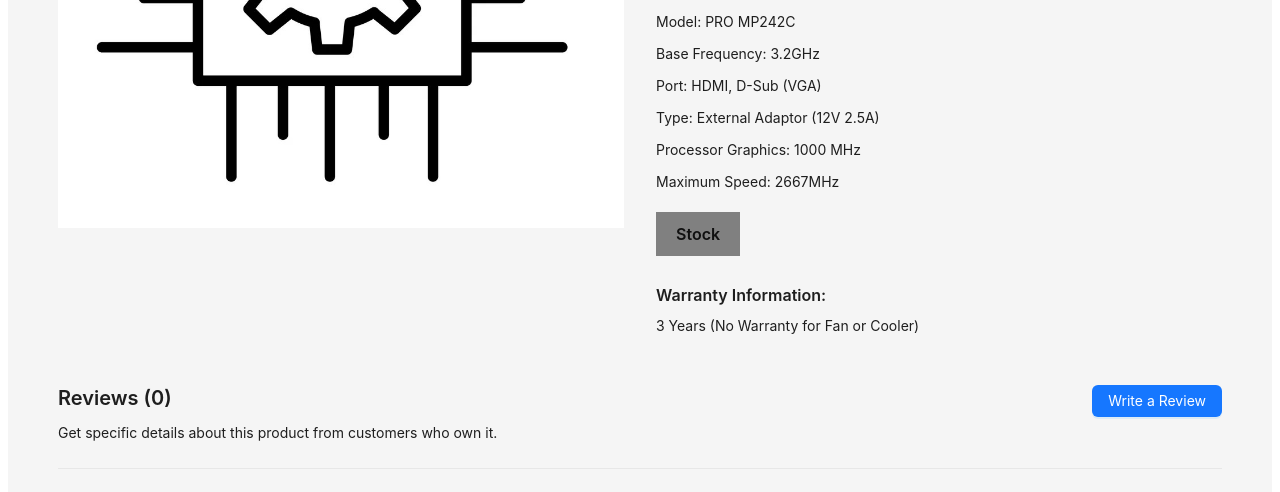
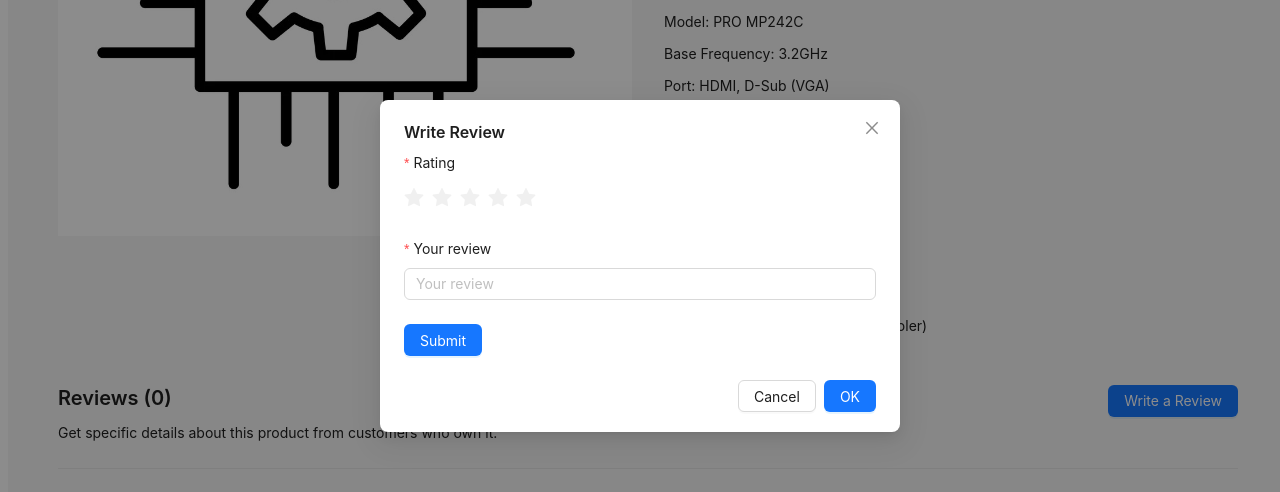
Before and after one commit to Tasnim-Pricila/compu-build, a Next.js app: page / in a window 1280 px wide. Both pictures are taken after a click on the button "Write a Review". Shown: the part 450-942 px from the top of the page. Built offline with nearby package versions, Linux system fonts and the light colour scheme.

Commit message:
review modal added

```diff
--- a/src/components/ProductDetail.js
+++ b/src/components/ProductDetail.js
@@ -1,10 +1,43 @@
-import { Button, Col, Divider, Rate, Row, Typography } from "antd";
+import {
+  Button,
+  Col,
+  Divider,
+  Form,
+  Input,
+  Modal,
+  Rate,
+  Row,
+  Typography,
+  message,
+} from "antd";
 import Image from "next/image";
 import processor from "@/assets/images/processor.jpg";
 import { CommentOutlined } from "@ant-design/icons";
+import { useState } from "react";
 const { Title } = Typography;
 
 const ProductDetail = () => {
+  const [isModalOpen, setIsModalOpen] = useState(false);
+
+  const showModal = () => {
+    setIsModalOpen(true);
+  };
+
+  const handleOk = () => {
+    setIsModalOpen(false);
+  };
+
+  const handleCancel = () => {
+    setIsModalOpen(false);
+  };
+  const [form] = Form.useForm();
+  const onFinish = () => {
+    message.success("Submit success!");
+  };
+  const onFinishFailed = () => {
+    message.error("Submit failed!");
+  };
+
   return (
     <>
       <Row
@@ -90,25 +123,76 @@ const ProductDetail = () => {
               Get specific details about this product from customers who own it.
             </Typography>
           </div>
-          <Button type="primary">Write a Review</Button>
+          <Button type="primary" onClick={showModal}>
+            Write a Review
+          </Button>
         </div>
         <Divider />
       </Row>
       <div
         style={{
           height: "20vh",
-          display: 'flex',
-          flexDirection: 'column',
-          justifyContent: 'center',
-          alignItems: 'center',
-          border: '1px solid gray'
+          display: "flex",
+          flexDirection: "column",
+          justifyContent: "center",
+          alignItems: "center",
+          border: "1px solid gray",
         }}
       >
-        <CommentOutlined style={{ fontSize: '26px', color: '#08c' }}  />
+        <CommentOutlined style={{ fontSize: "26px", color: "#08c" }} />
         <Title level={5}>
           This product has no reviews yet. Be the first one to write a review.
         </Title>
       </div>
+      <Modal
+        title="Write Review"
+        open={isModalOpen}
+        onOk={handleOk}
+        onCancel={handleCancel}
+      >
+        <Form
+          form={form}
+          layout="vertical"
+            onFinish={onFinish}
+          onFinishFailed={onFinishFailed}
+          autoComplete="off"
+        >
+          <Form.Item
+            name="rating"
+            label="Rating"
+            rules={[
+              {
+                required: true,
+              },
+              {
+                type: "number",
+              },
+            ]}
+          >
+            <Rate allowHalf defaultValue={0} />
+          </Form.Item>
+          <Form.Item
+            name="review"
+            label="Your review"
+            rules={[
+              {
+                required: true,
+              },
+              {
+                type: "string",
+                min: 6,
+              },
+            ]}
+          >
+            <Input placeholder="Your review" />
+          </Form.Item>
+          <Form.Item>
+            <Button type="primary" htmlType="submit">
+              Submit
+            </Button>
+          </Form.Item>
+        </Form>
+      </Modal>
     </>
   );
 };
```
